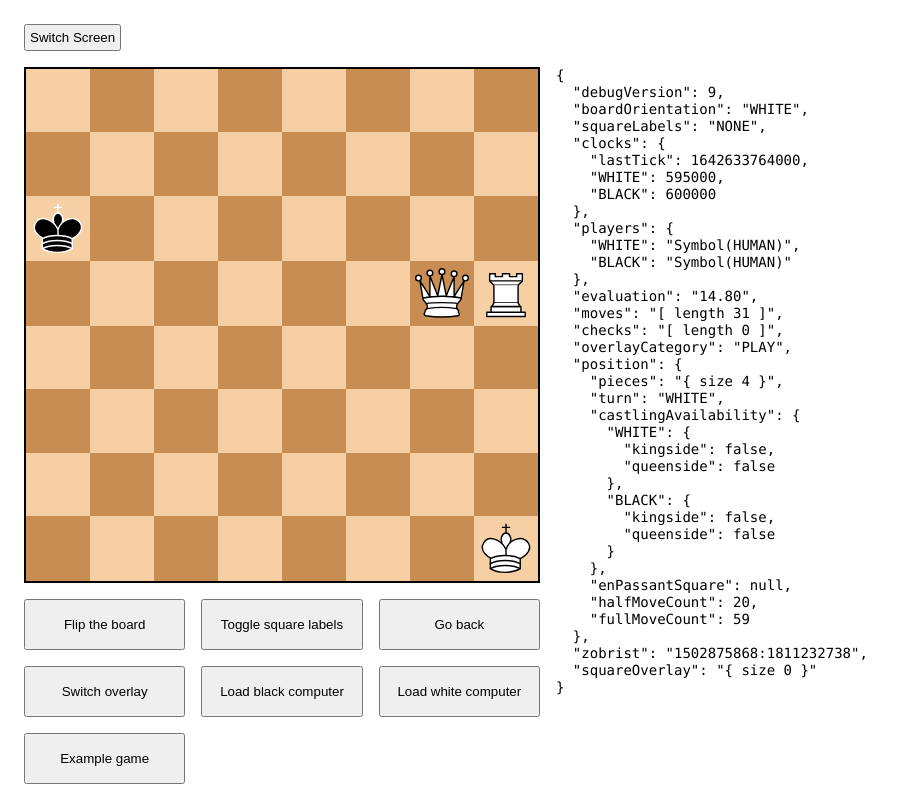
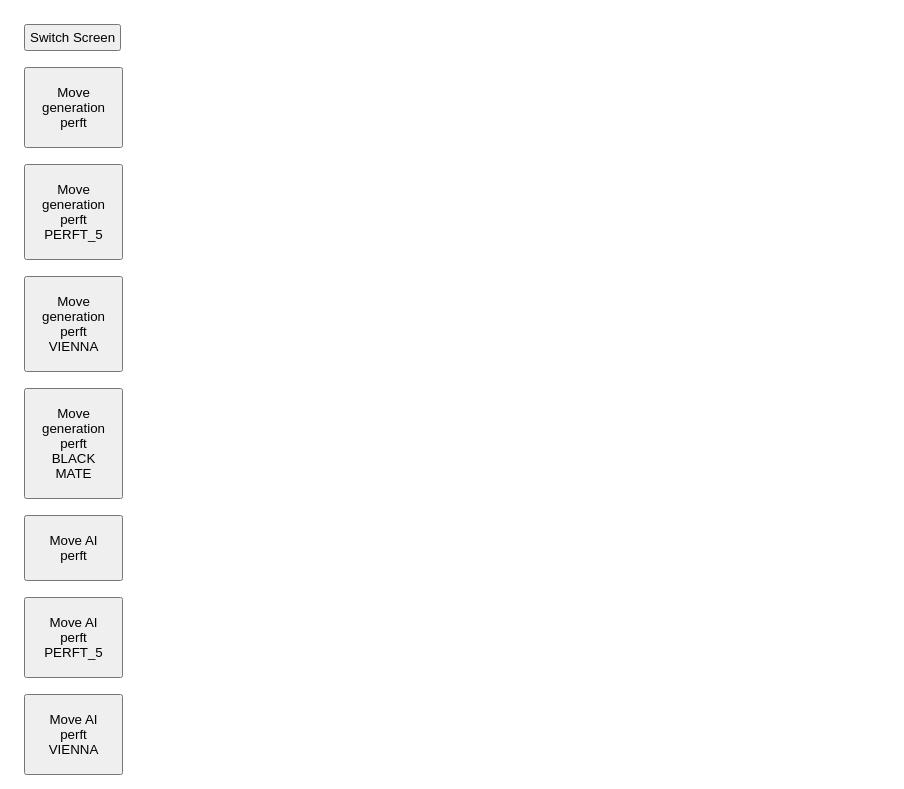
Before and after one commit to garjust/chessv2, a React (Create React App) app: page / in a window 1280 px wide. Shown: the top 789 px of the page, without its empty margins (0-904 px from the left). Built offline with nearby package versions, Linux system fonts and the light colour scheme.

Commit message:
dont store move for All nodes in TT

```diff
--- a/src/App.tsx
+++ b/src/App.tsx
@@ -9,7 +9,7 @@ enum Screen {
 }
 
 const App = () => {
-  const [screen, setScreen] = useState(Screen.Game);
+  const [screen, setScreen] = useState(Screen.Debug);
 
   const toggleScreen = () => {
     setScreen(screen === Screen.Game ? Screen.Debug : Screen.Game);
--- a/src/chess/ai/search/index.ts
+++ b/src/chess/ai/search/index.ts
@@ -125,8 +125,6 @@ export default class Search {
       }
     }
 
-    nodeMove = moves[0];
-
     for (const move of moves) {
       this.context.engine.applyMove(move);
       const x = -1 * (await this.searchNodes(depth - 1, beta * -1, alpha * -1));
```
